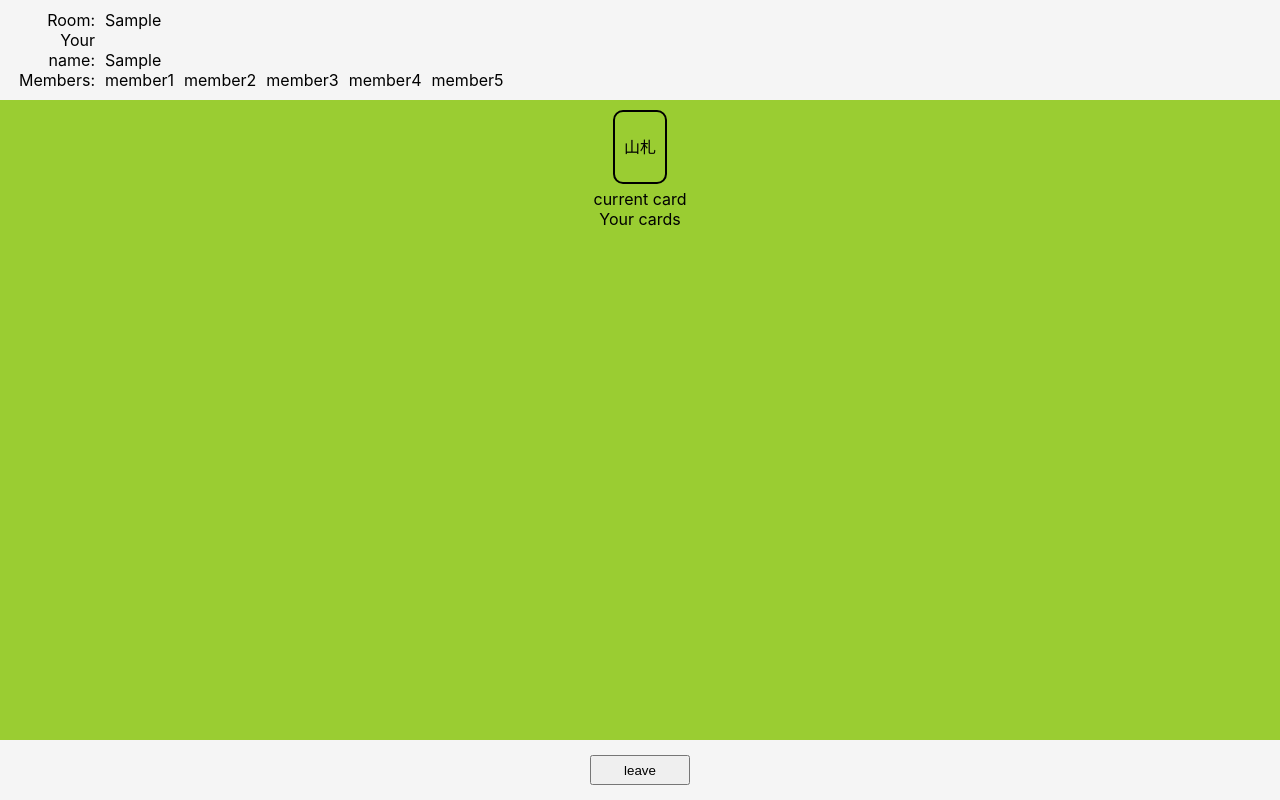
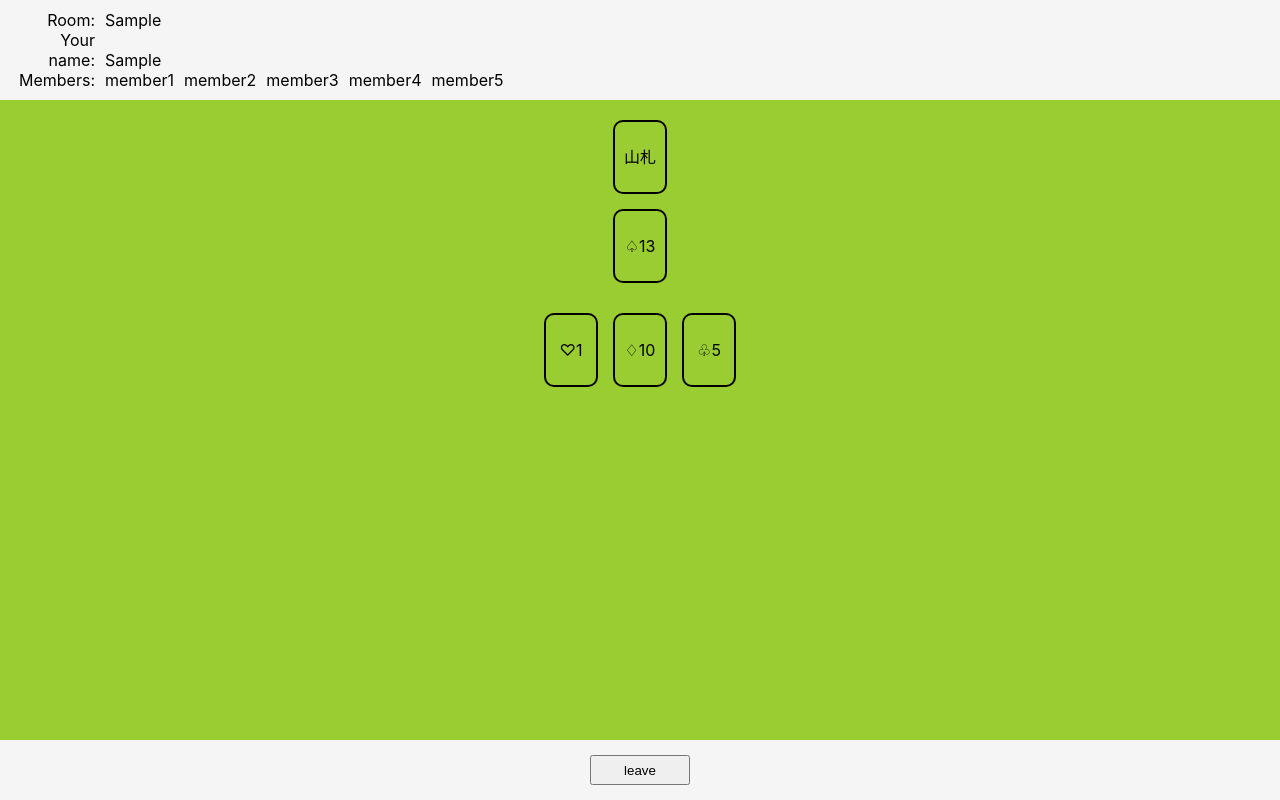
Before and after one commit to astatsuya/neu-socket, a React (Create React App) app in the folder client/: page / in a window 1280 px wide. Both pictures are taken after typing "Sample", "Sample" into the empty fields and a click on the button "Start neu!". Built offline with nearby package versions, Linux system fonts and the light colour scheme.

Commit message:
use card component

```diff
--- a/client/src/pages/Room/Main/Card/styles.css
+++ b/client/src/pages/Room/Main/Card/styles.css
@@ -1,5 +1,5 @@
 .card-wrapper {
-  margin: 5px auto;
+  margin: 0;
   height: 70px;
   width: 50px;
   border: 2px solid black;
--- a/client/src/pages/Room/Main/index.tsx
+++ b/client/src/pages/Room/Main/index.tsx
@@ -23,9 +23,17 @@ type Props = {};
 export const Main: React.VFC<Props> = () => {
   return (
     <div className="main-wrapper">
-      <Card name="山札" />
-      <div>current card</div>
-      <div>Your cards</div>
+      <div className="yamafuda-wrapper">
+        <Card name="山札" />
+      </div>
+      <div className="current-card-wrapper">
+        <Card name="♤13" />
+      </div>
+      <div className="your-card-wrapper">
+        <Card name="♡1" />
+        <Card name="♢10" />
+        <Card name="♧5" />
+      </div>
     </div>
   );
 };
--- a/client/src/pages/Room/Main/styles.css
+++ b/client/src/pages/Room/Main/styles.css
@@ -4,3 +4,25 @@
   padding: 5px;
   text-align: center;
 }
+
+.yamafuda-wrapper {
+  margin-top: 15px;
+  display: flex;
+  justify-content: center;
+}
+
+.current-card-wrapper {
+  margin-top: 15px;
+  display: flex;
+  justify-content: center;
+}
+
+.your-card-wrapper {
+  margin-top: 30px;
+  display: flex;
+  justify-content: center;
+}
+
+.your-card-wrapper div + div {
+  margin-left: 15px;
+}
```
